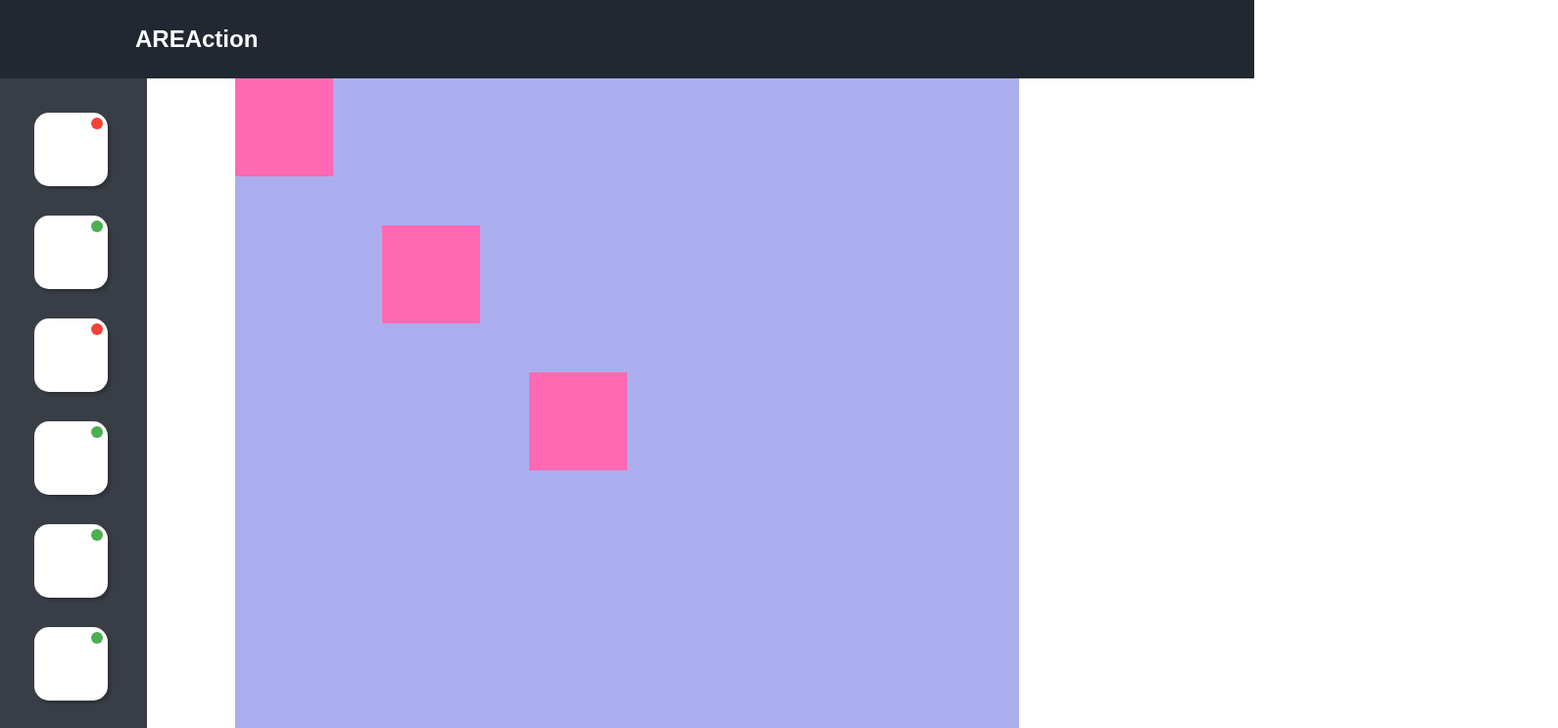
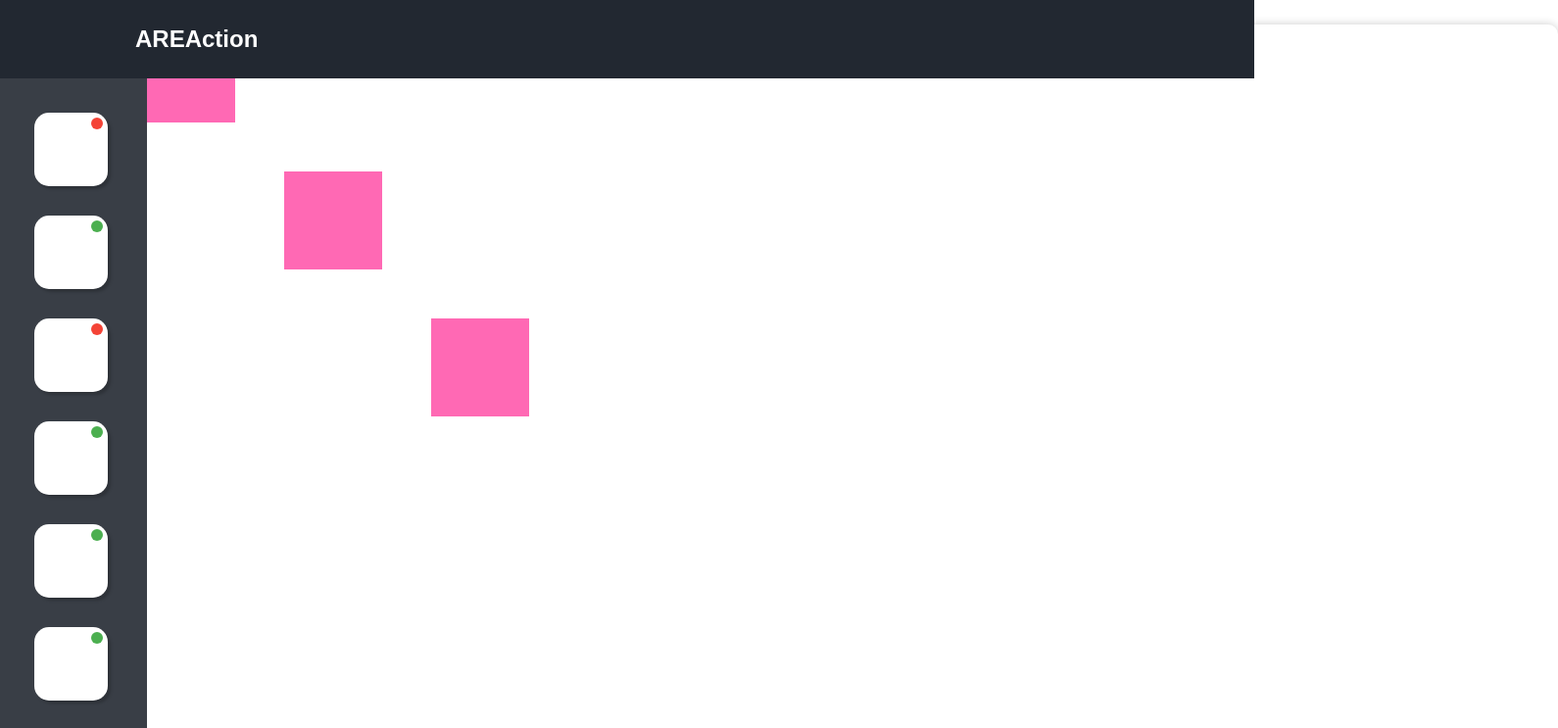
Before and after one commit to VictorHarri-Chal/AREA, a React (Create React App) app in the folder web/: page /dashboard in a window 1280 px wide. Shown: the top 743 px of the page at 98% size, 1590 px wide, since content can reach past the window. Built offline with nearby package versions, Linux system fonts and the light colour scheme; some icons are missing.

Commit message:
[UPDATE] playground size

```diff
--- a/web/src/components/Playground/PlaygroundElements.js
+++ b/web/src/components/Playground/PlaygroundElements.js
@@ -1,19 +1,26 @@
 import styled from "styled-components";
 
 export const PlaygroundMain = styled.div`
-    display: grid;
-    place-items: center;
-    margin: 0 auto;
-    width: 90%;
-    max-width: 800px;
-    height: 800px;
-    background-color: #aaaeee;
+    position: absolute;
+    margin-top: 40px;
+    margin-left : 225px;
+
+    top: 50%;
+    left: 50%;
+    transform: translate(-50%, -50%);
+
+    transition: all 0.2s ease-in-out;
+
+    box-shadow: 0 0 10px rgba(0, 0, 0, 0.2);
+    border-radius: 10px;
+
+    user-select: none;
 `;
 
 export const PlaygroundContainer = styled.div`
     position: relative;
-    width: 800px;
-    height: 800px;
+    width: 1450px;
+    height: 830px;
     overflow: hidden;
 `;
 
--- a/web/src/components/Playground/index.js
+++ b/web/src/components/Playground/index.js
@@ -20,12 +20,27 @@ const Playground = () => {
             width: containerRect.width,
             height: containerRect.height,
         });
+
+        window.addEventListener("resize", handleResize);
+        return () => {
+            window.removeEventListener("resize", handleResize);
+        };
     }, []);
 
     const handleMouseDown = (id) => (e) => {
         setDraggingId(id);
         setIsDragging(true);
     };
+
+    const handleResize = () => {
+        const containerRect = containerRef.current.getBoundingClientRect();
+        setContainerPosition({
+            x: containerRect.x,
+            y: containerRect.y,
+            width: containerRect.width,
+            height: containerRect.height,
+        });
+    }
 
     const handleMouseMove = (e) => {
         if (isDragging) {
```
